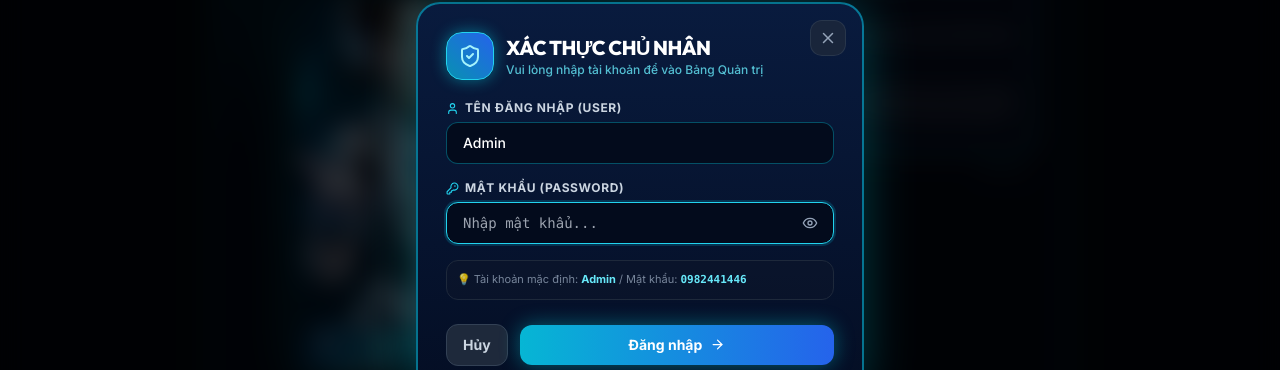
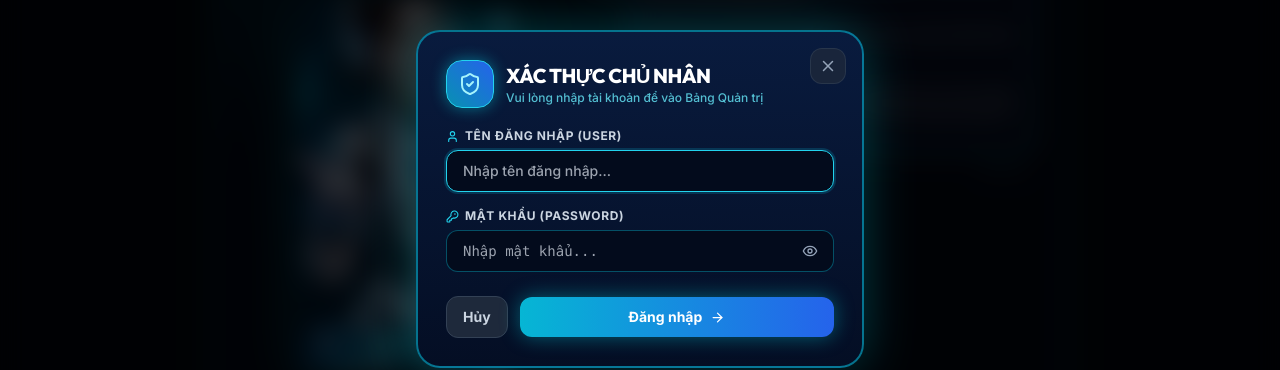
Before and after one commit to TRINAMABANK/BOTCHAT, a React (Vite) app: page / in a window 1280 px wide. Both pictures are taken after a click on the element "AI". Shown: the part 201-571 px from the top of the page. Built offline with nearby package versions, Linux system fonts and the light colour scheme; no server answers.

Commit message:
security: remove default admin credentials notice from login modal

```diff
--- a/src/components/AdminLoginModal.jsx
+++ b/src/components/AdminLoginModal.jsx
@@ -2,11 +2,12 @@ import React, { useState, useEffect, useRef } from 'react';
 import { ShieldCheck, Lock, User, Eye, EyeOff, X, ArrowRight, AlertCircle, KeyRound } from 'lucide-react';
 
 export const AdminLoginModal = ({ isOpen = false, onClose, onSuccess }) => {
-  const [username, setUsername] = useState('Admin');
+  const [username, setUsername] = useState('');
   const [password, setPassword] = useState('');
   const [showPassword, setShowPassword] = useState(false);
   const [loading, setLoading] = useState(false);
   const [error, setError] = useState('');
+  const userInputRef = useRef(null);
   const passInputRef = useRef(null);
 
   useEffect(() => {
@@ -14,7 +15,11 @@ export const AdminLoginModal = ({ isOpen = false, onClose, onSuccess }) => {
       setError('');
       setPassword('');
       setTimeout(() => {
-        passInputRef.current?.focus();
+        if (!username) {
+          userInputRef.current?.focus();
+        } else {
+          passInputRef.current?.focus();
+        }
       }, 100);
     }
   }, [isOpen]);
@@ -109,10 +114,11 @@ export const AdminLoginModal = ({ isOpen = false, onClose, onSuccess }) => {
             </label>
             <div className="relative">
               <input
+                ref={userInputRef}
                 type="text"
                 value={username}
                 onChange={(e) => setUsername(e.target.value)}
-                placeholder="Admin"
+                placeholder="Nhập tên đăng nhập..."
                 className="w-full bg-[#030b1c] border border-cyan-500/40 rounded-xl px-4 py-2.5 text-sm text-white focus:outline-none focus:border-cyan-400 focus:ring-2 focus:ring-cyan-500/20 transition-all font-medium"
                 autoComplete="username"
               />
@@ -143,11 +149,6 @@ export const AdminLoginModal = ({ isOpen = false, onClose, onSuccess }) => {
                 {showPassword ? <EyeOff size={16} /> : <Eye size={16} />}
               </button>
             </div>
-          </div>
-
-          {/* Notice */}
-          <div className="text-[11px] text-slate-400/80 bg-slate-900/50 p-2.5 rounded-xl border border-slate-800">
-            💡 Tài khoản mặc định: <span className="text-cyan-300 font-bold">Admin</span> / Mật khẩu: <span className="text-cyan-300 font-bold font-mono">0982441446</span>
           </div>
 
           {/* Action Buttons */}
```
